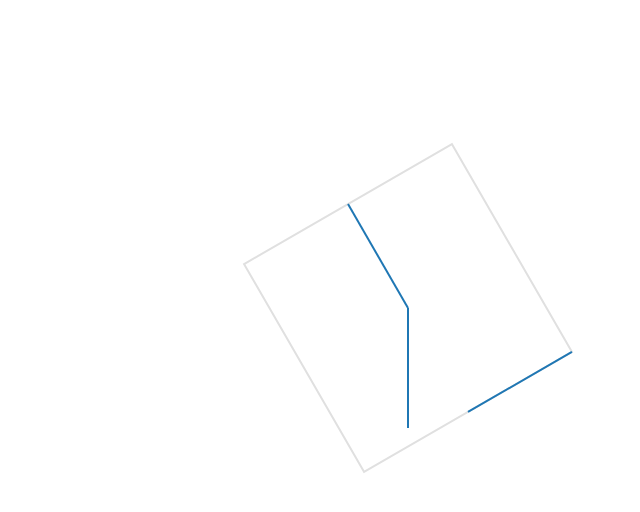
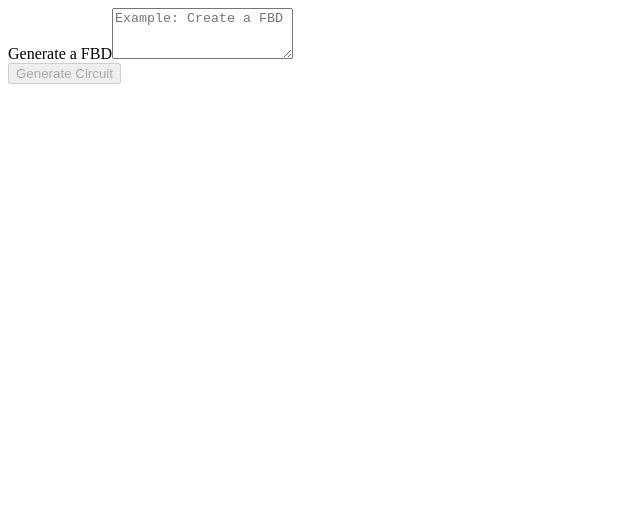
Before and after one commit to andrew-noble/physics-vis, a React (Vite) app in the folder frontend/: page / in a window 1280 px wide. Shown: the top 512 px of the page, without its empty margins (0-640 px from the left). Built offline with nearby package versions, Linux system fonts and the light colour scheme.

Commit message:
link frontend to backend with simple form. It works

```diff
--- a/frontend/src/App.tsx
+++ b/frontend/src/App.tsx
@@ -1,7 +1,66 @@
 import "./index.css";
 import DiagramViewer from "./components/DiagramViewer";
-import { sampleDiagram } from "./data/sampleDiagram";
+import { useState } from "react";
+
+const API_URL = "http://localhost:8080";
 
 export default function App() {
-  return <DiagramViewer diagramData={sampleDiagram} />;
+  const [diagramData, setDiagramData] = useState<any>(null);
+  const [prompt, setPrompt] = useState("");
+  const [isLoading, setIsLoading] = useState(false);
+  const [error, setError] = useState<string | null>(null);
+
+  const handleSubmit = async (e: React.FormEvent<HTMLFormElement>) => {
+    e.preventDefault();
+    setIsLoading(true);
+    setError(null);
+
+    try {
+      const response = await fetch(`${API_URL}/fbd`, {
+        method: "POST",
+        headers: {
+          "Content-Type": "application/json",
+        },
+        body: JSON.stringify({ prompt }),
+      });
+      if (!response.ok) {
+        throw new Error(`HTTP error! status: ${response.status}`);
+      }
+      const data = await response.json();
+      setDiagramData(data);
+      setIsLoading(false);
+    } catch (error) {
+      console.error("Failed to fetch circuit:", error);
+    }
+  };
+
+  return (
+    <>
+      <div className="circuit-form-container">
+        <form onSubmit={handleSubmit} className="circuit-form">
+          <div className="form-group">
+            <label htmlFor="circuit-prompt">Generate a FBD</label>
+            <textarea
+              id="circuit-prompt"
+              value={prompt}
+              onChange={(e) => setPrompt(e.target.value)}
+              placeholder="Example: Create a FBD"
+              rows={3}
+              disabled={isLoading}
+              className="form-control"
+            />
+          </div>
+          {error && <div className="error-message">{error}</div>}
+          <button
+            type="submit"
+            disabled={isLoading || !prompt.trim()}
+            className="form-button"
+          >
+            {isLoading ? <p>Generating...</p> : "Generate Circuit"}
+          </button>
+        </form>
+      </div>
+      <DiagramViewer diagramData={diagramData} />
+    </>
+  );
 }
```
